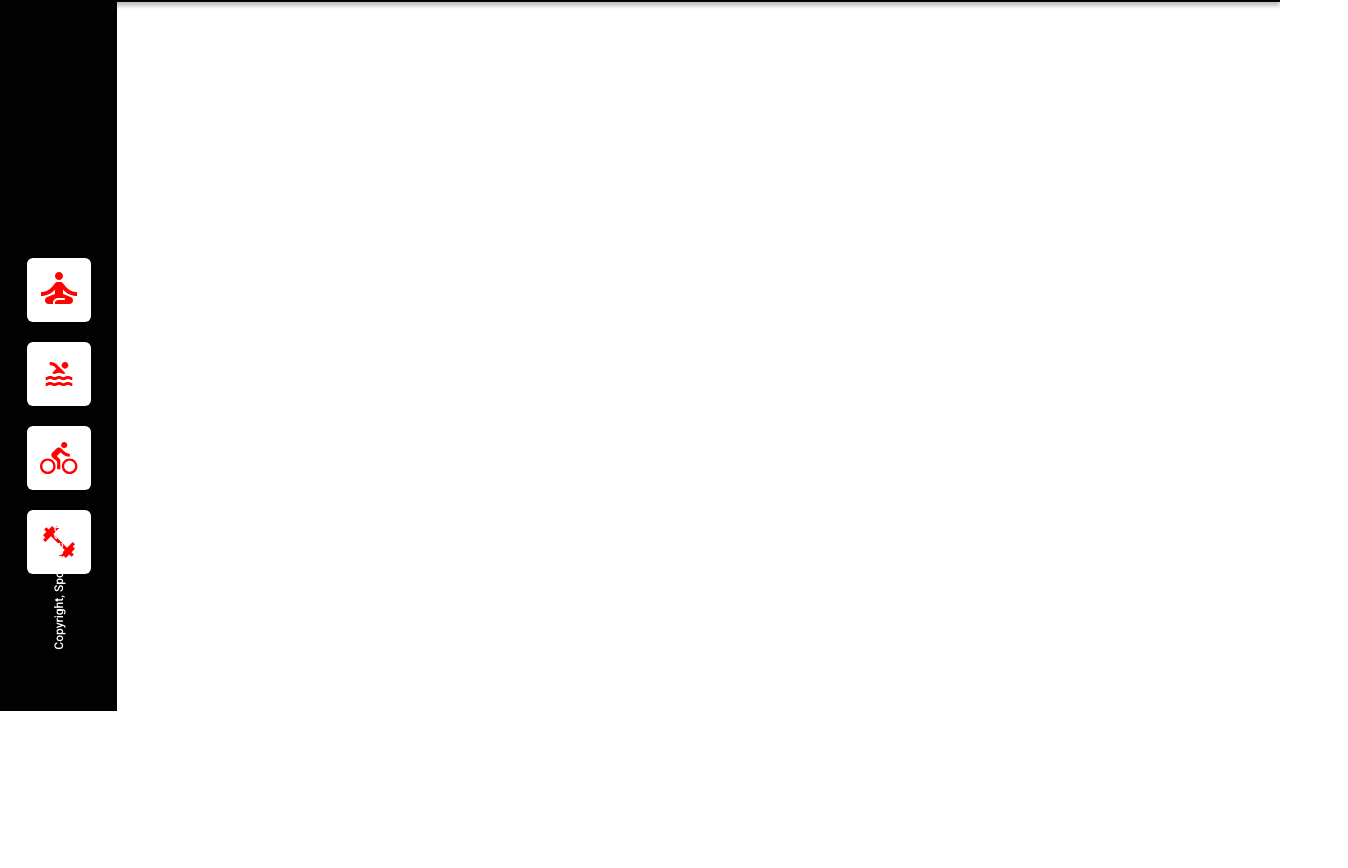
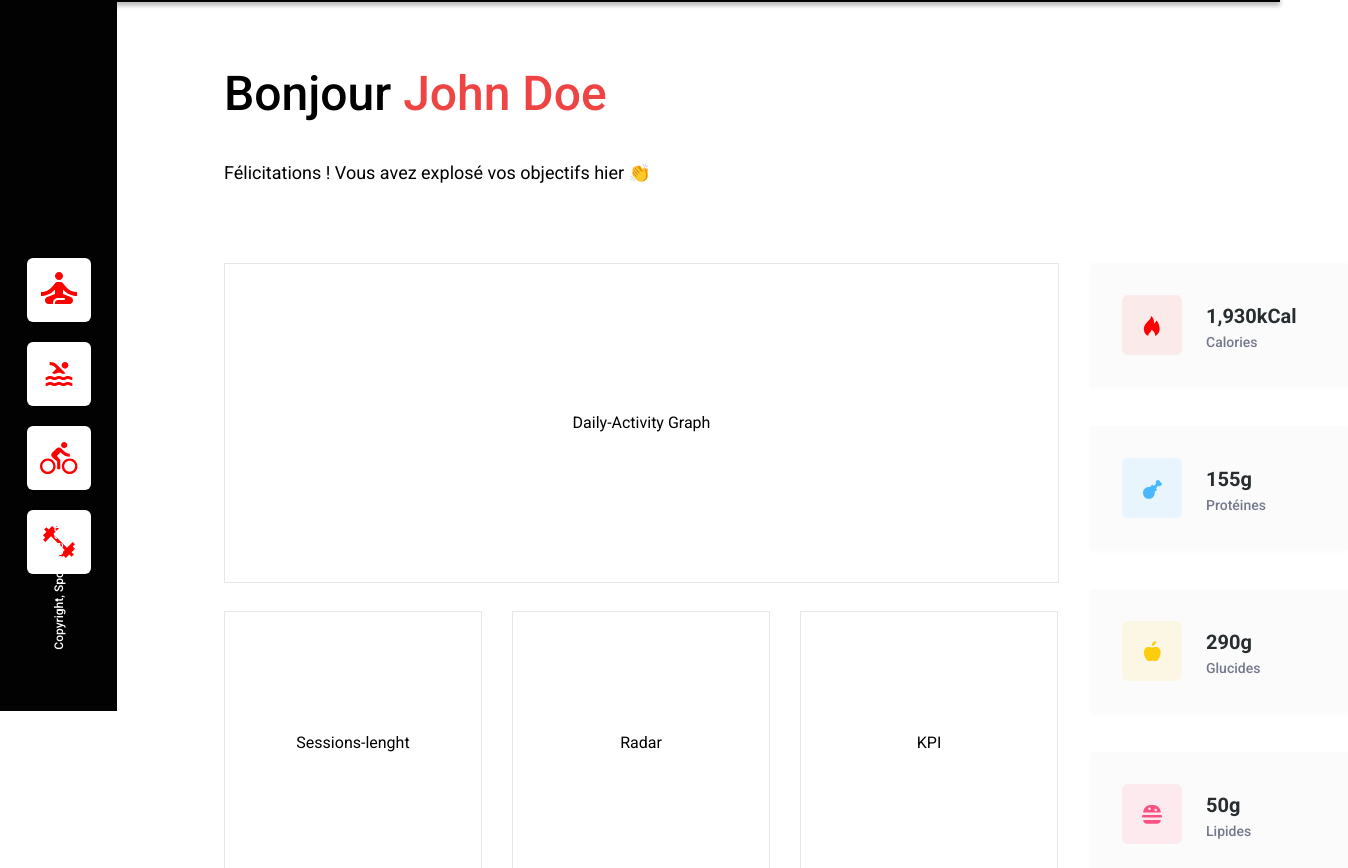
Before and after one commit to jeanmax1me/tableau-analytics-oc, a Next.js app: page / in a window 1280 px wide. Shown: the part 89-957 px from the top of the page, 1348 px wide, since content can reach past the window. Before the commit the page ends 800 px from the top, so only its background shows below. Built offline with nearby package versions, Linux system fonts and the light colour scheme.

Commit message:
components mock

```diff
--- /dev/null
+++ b/src/app/components/MainContent.tsx
@@ -0,0 +1,39 @@
+import React from "react";
+import DailyActivity from "./data/Daily-Activity";
+import SessionsLenght from "./data/Sessions-lenght";
+import Radar from "./data/Radar";
+import KPI from "./data/KPI";
+import Calories from "./data/Calories";
+import Proteines from "./data/Proteines";
+import Glucides from "./data/Glucides";
+import Lipides from "./data/Lipides";
+
+export default function MainContent() {
+  return (
+    <div className="flex-grow-1 h-[calc(100vh-91px)] w-[calc(100vh-117px)] pl-[107px]">
+      <div className="pt-[68px] flex-row space-y-[41px]">
+        <h1 className="text-5xl font-medium text-black">
+          Bonjour <span className="text-red-500">John Doe</span>
+        </h1>
+        <h2 className="font-normal text-[18px] pb-[77px]">Félicitations ! Vous avez explosé vos objectifs hier 👏</h2>
+      </div>
+
+      <div className="flex space-x-[31px]">
+        <div className="flex-row space-y-[28px]">
+            <DailyActivity />
+            <div className="flex space-x-[30px]">
+                <SessionsLenght />
+                <Radar />
+                <KPI />
+            </div>
+        </div>
+        <div className="flex-row space-y-[39px]">
+            <Calories />
+            <Proteines />
+            <Glucides />
+            <Lipides />
+        </div>
+      </div>
+    </div>
+  );
+}
--- /dev/null
+++ b/src/app/components/data/Calories.tsx
@@ -0,0 +1,35 @@
+import React from "react";
+
+export default function Calories() {
+  return (
+    <div className="customshadow2 flex h-[124px]  w-[258px] items-center rounded-sm  bg-[#FBFBFB] pl-8">
+      <div className="flex space-x-[24px]">
+        <svg
+          width="60"
+          height="60"
+          viewBox="0 0 60 60"
+          fill="none"
+          xmlns="http://www.w3.org/2000/svg"
+        >
+          <rect
+            opacity="0.066125"
+            width="60"
+            height="60"
+            rx="6"
+            fill="#FF0000"
+          />
+          <path
+            d="M31.905 28.8663C31.905 28.8663 32.8375 23.3812 29.0325 21C28.9178 22.9061 27.9968 24.6731 26.5 25.8587C24.875 27.2875 21.8187 30.5 21.8512 33.925C21.8274 36.9116 23.4991 39.6534 26.165 41C26.2593 39.6645 26.8874 38.4233 27.9075 37.5562C28.7719 36.8915 29.333 35.9074 29.465 34.825C31.7407 36.0348 33.2125 38.3521 33.34 40.9263V40.9425C35.8552 39.7904 37.5109 37.3241 37.625 34.56C37.895 31.3425 36.1325 26.9675 34.5687 25.5375C33.9784 26.8556 33.0615 28.0013 31.905 28.8663Z"
+            fill="#FF0000"
+          />
+        </svg>
+        <div className="flex-row space-y-0.5">
+          <h1 className="pt-[7px] text-xl font-bold text-[#282D30]">
+            1,930kCal
+          </h1>
+          <h2 className="text-sm font-medium text-[#74798C]">Calories</h2>
+        </div>
+      </div>
+    </div>
+  );
+}
--- /dev/null
+++ b/src/app/components/data/Daily-Activity.tsx
@@ -0,0 +1,7 @@
+import React from 'react'
+
+export default function DailyActivity() {
+  return (
+    <div className="w-[835px] h-[320px] grid place-items-center border">Daily-Activity Graph</div>
+  )
+}
--- /dev/null
+++ b/src/app/components/data/Glucides.tsx
@@ -0,0 +1,42 @@
+import React from "react";
+
+export default function Glucides() {
+  return (
+    <div className="customshadow2 h-[124px] w-[258px] flex items-center pl-8 rounded-sm bg-[#FBFBFB]">
+      <div className="flex space-x-[24px]">
+        <svg
+          width="60"
+          height="60"
+          viewBox="0 0 60 60"
+          fill="none"
+          xmlns="http://www.w3.org/2000/svg"
+        >
+          <rect
+            opacity="0.101652"
+            width="60"
+            height="60"
+            rx="6"
+            fill="#F9CE23"
+          />
+          <path
+            d="M37.6575 35.1C37.225 36.0575 37.0187 36.485 36.4612 37.3313C35.685 38.5125 34.5912 39.985 33.235 39.9975C32.03 40.0088 31.72 39.2138 30.085 39.2225C28.45 39.2313 28.1075 40.0113 26.9025 40C25.5462 39.9875 24.51 38.6588 23.7325 37.4763C21.5625 34.1713 21.335 30.2938 22.6737 28.2325C23.625 26.7663 25.1262 25.91 26.5387 25.91C27.9762 25.91 28.8787 26.6975 30.0675 26.6975C31.22 26.6975 31.9225 25.9088 33.585 25.9088C34.8412 25.9088 36.1725 26.5925 37.12 27.7738C34.0137 29.4775 34.5187 33.9138 37.6575 35.1Z"
+            fill="#FDCC0C"
+          />
+          <path
+            d="M22.8428 35.1C23.2753 36.0575 23.4816 36.485 24.0391 37.3313C24.8153 38.5125 25.9091 39.985 27.2653 39.9975C28.4703 40.0088 28.7803 39.2138 30.4153 39.2225C32.0503 39.2313 32.3928 40.0113 33.5978 40C34.9541 39.9875 35.9903 38.6588 36.7678 37.4763C38.9378 34.1713 39.1653 30.2938 37.8266 28.2325C36.8753 26.7663 35.3741 25.91 33.9616 25.91C32.5241 25.91 31.6216 26.6975 30.4328 26.6975C29.2803 26.6975 28.5778 25.9088 26.9153 25.9088C25.6591 25.9088 24.3278 26.5925 23.3803 27.7738C26.4866 29.4775 25.9816 33.9138 22.8428 35.1Z"
+            fill="#FDCC0C"
+          />
+          <path
+            d="M33.005 23.3737C33.6875 22.4987 34.205 21.2625 34.0162 20C32.9025 20.0763 31.6 20.785 30.8387 21.7088C30.1487 22.5475 29.5787 23.7912 29.8 25C31.0162 25.0375 32.2737 24.3112 33.005 23.3737Z"
+            fill="#FDCC0C"
+          />
+        </svg>
+
+        <div className="flex-row space-y-0.5">
+          <h1 className="pt-[7px] text-xl font-bold text-[#282D30]">290g</h1>
+          <h2 className="text-sm font-medium text-[#74798C]">Glucides</h2>
+        </div>
+      </div>
+    </div>
+  );
+}
--- /dev/null
+++ b/src/app/components/data/KPI.tsx
@@ -0,0 +1,7 @@
+import React from 'react'
+
+export default function KPI() {
+  return (
+    <div className="w-[258px] h-[263px] grid place-items-center border">KPI</div>
+  )
+}
--- /dev/null
+++ b/src/app/components/data/Lipides.tsx
@@ -0,0 +1,44 @@
+import React from "react";
+
+export default function Lipides() {
+  return (
+    <div className="customshadow2 flex h-[124px]  w-[258px] items-center rounded-sm  bg-[#FBFBFB] pl-8">
+      <div className="flex space-x-[24px]">
+        <svg
+          width="60"
+          height="60"
+          viewBox="0 0 60 60"
+          fill="none"
+          xmlns="http://www.w3.org/2000/svg"
+        >
+          <rect
+            width="60"
+            height="60"
+            rx="6"
+            fill="#FD5181"
+            fill-opacity="0.1"
+          />
+          <path
+            d="M21.25 36C21.25 38.125 22.875 39.75 25 39.75H35C37.125 39.75 38.75 38.125 38.75 36H21.25Z"
+            fill="#FD5181"
+          />
+          <path
+            d="M38.75 33.5H21.25C20.5 33.5 20 33 20 32.25C20 31.5 20.5 31 21.25 31H38.75C39.5 31 40 31.5 40 32.25C40 33 39.5 33.5 38.75 33.5Z"
+            fill="#FD5181"
+          />
+          <path
+            fill-rule="evenodd"
+            clip-rule="evenodd"
+            d="M31.25 21H28.75C24.625 21 21.25 24.375 21.25 28.5H38.75C38.75 24.375 35.375 21 31.25 21ZM27.5 26C26.75 26 26.25 25.5 26.25 24.75C26.25 24 26.75 23.5 27.5 23.5C28.25 23.5 28.75 24 28.75 24.75C28.75 25.5 28.25 26 27.5 26ZM32.5 26C32.5 26.75 33 27.25 33.75 27.25C34.5 27.25 35 26.75 35 26C35 25.25 34.5 24.75 33.75 24.75C33 24.75 32.5 25.25 32.5 26Z"
+            fill="#FD5181"
+          />
+        </svg>
+
+        <div className="flex-row space-y-0.5">
+          <h1 className="pt-[7px] text-xl font-bold text-[#282D30]">50g</h1>
+          <h2 className="text-sm font-medium text-[#74798C]">Lipides</h2>
+        </div>
+      </div>
+    </div>
+  );
+}
--- /dev/null
+++ b/src/app/components/data/Proteines.tsx
@@ -0,0 +1,34 @@
+import React from "react";
+
+export default function Proteines() {
+  return (
+    <div className="customshadow2 flex h-[124px]  w-[258px] items-center rounded-sm  bg-[#FBFBFB] pl-8">
+      <div className="flex space-x-[24px]">
+        <svg
+          width="60"
+          height="60"
+          viewBox="0 0 60 60"
+          fill="none"
+          xmlns="http://www.w3.org/2000/svg"
+        >
+          <rect
+            width="60"
+            height="60"
+            rx="6"
+            fill="#4AB8FF"
+            fill-opacity="0.1"
+          />
+          <path
+            d="M39.2353 24.4706C38.8824 24.1176 38.4118 23.8823 38.0588 23.8823C37.9412 23.4118 37.8235 23.0588 37.4706 22.7059C36.6471 21.8823 35.2353 21.8823 34.4118 22.7059C33.7059 23.4118 33.5882 24.5882 34.1765 25.4118L31.5882 27.8823L30.2941 26.5882L27.7059 29.1765C27.4706 29.0588 27.1176 29.0588 26.8824 29.0588C23.5882 29.0588 21 31.647 21 34.9412C21 38.2353 23.5882 40.8235 26.8824 40.8235C30.1765 40.8235 32.7647 38.2353 32.7647 34.9412C32.7647 34.7059 32.7647 34.3529 32.6471 34.1176L35.2353 31.5294L33.9412 30.2353L36.4118 27.7647C37.2353 28.3529 38.4118 28.2353 39.1176 27.5294C40.0588 26.7059 40.0588 25.2941 39.2353 24.4706Z"
+            fill="#4AB8FF"
+          />
+        </svg>
+
+        <div className="flex-row space-y-0.5">
+          <h1 className="pt-[7px] text-xl font-bold text-[#282D30]">155g</h1>
+          <h2 className="text-sm font-medium text-[#74798C]">Protéines</h2>
+        </div>
+      </div>
+    </div>
+  );
+}
--- /dev/null
+++ b/src/app/components/data/Radar.tsx
@@ -0,0 +1,7 @@
+import React from 'react'
+
+export default function Radar() {
+  return (
+    <div className="w-[258px] h-[263px] grid place-items-center border">Radar</div>
+  )
+}
--- /dev/null
+++ b/src/app/components/data/Sessions-Lenght.tsx
@@ -0,0 +1,7 @@
+import React from 'react'
+
+export default function SessionsLenght() {
+  return (
+    <div className="w-[258px] h-[263px] grid place-items-center border">Sessions-lenght</div>
+  )
+}
--- a/src/app/globals.css
+++ b/src/app/globals.css
@@ -5,3 +5,7 @@
 .customshadow {
     box-shadow: 0px 4px 4px 0px #00000040;
 }
+
+.customshadow2 {
+box-shadow: 0px 2px 4px 0px #00000005;
+}
--- a/src/app/layout.tsx
+++ b/src/app/layout.tsx
@@ -2,6 +2,7 @@ import type { Metadata } from "next";
 import { Roboto } from "next/font/google";
 import "./globals.css";
 import Head from "next/head";
+import Navbar from "./components/Navbar";
 
 const roboto = Roboto({
   weight: ["400", "500", "700"],
@@ -53,7 +54,9 @@ export default function RootLayout({
         ))}
       </Head>
       <html lang="en">
-        <body className={roboto.className}>{children}</body>
+        <body className={roboto.className}>
+        <Navbar />
+          {children}</body>
       </html>
     </>
   );
--- a/src/app/page.tsx
+++ b/src/app/page.tsx
@@ -1,11 +1,12 @@
 import LeftBanner from "./components/Left-Banner";
 import Navbar from "./components/Navbar";
+import MainContent from "./components/MainContent";
 
 export default function Home() {
   return (
-    <div className="mx-auto max-w-[1440px]">
-      <Navbar />
+    <div className="mx-auto max-w-[1440px] flex">
       <LeftBanner />
+      <MainContent />
     </div>
   );
 }
```
